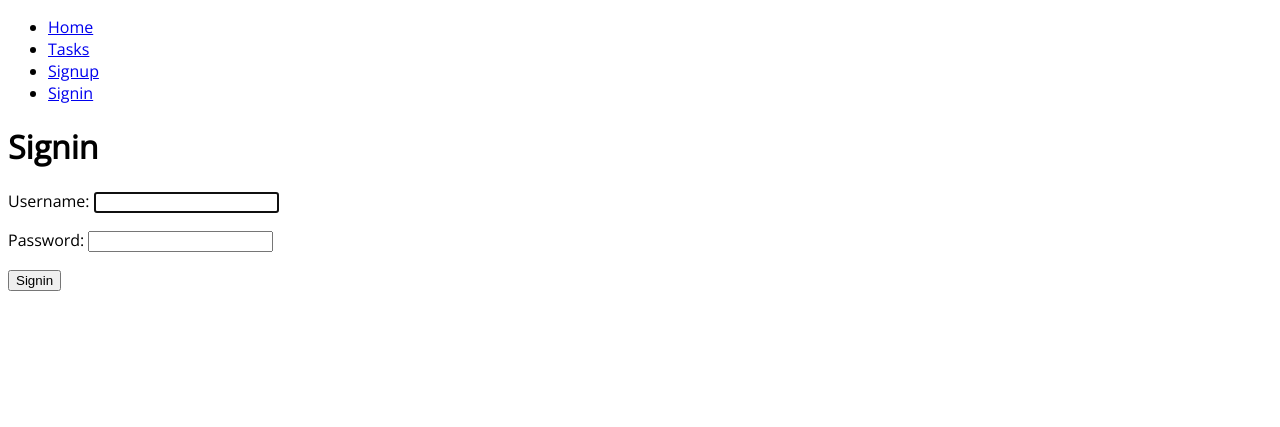
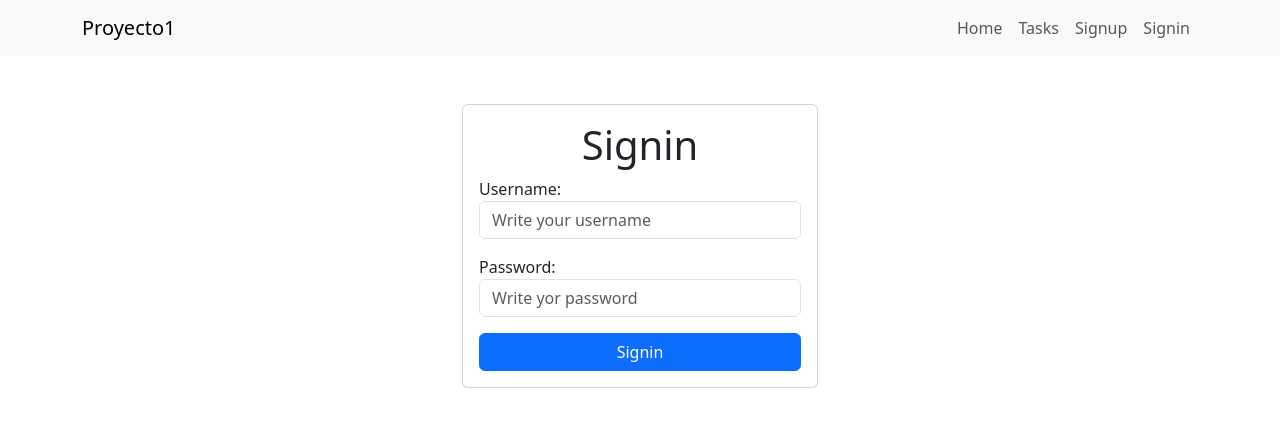
Before and after one commit to MariaDelCGodoy/Proyecto1, a Django app: page /signin/ in a window 1280 px wide. Shown: the top 427 px of the page. Run offline with Django 4.2, Linux system fonts and the light colour scheme.

Commit message:
agregados estilos

```diff
--- a/tasks/templates/base.html
+++ b/tasks/templates/base.html
@@ -4,39 +4,46 @@
     <meta charset="UTF-8">
     <meta name="viewport"
           content="width=device-width, user-scalable=no, initial-scale=1.0, maximum-scale=1.0, minimum-scale=1.0">
-    <link rel="preconnect" href="https://fonts.googleapis.com">
-    <link rel="preconnect" href="https://fonts.gstatic.com" crossorigin>
-    <link href="https://fonts.googleapis.com/css2?family=Open+Sans:wght@300&display=swap" rel="stylesheet">
-    <style type="text/css" media="screen">
-        body{font-family: 'Open Sans', sans-serif;}
-    </style>
+
     <meta http-equiv="X-UA-Compatible" content="ie=edge">
     <title>Proyecto1</title>
+    <link rel="stylesheet" href="https://cdn.jsdelivr.net/npm/bootstrap@5.3.0/dist/css/bootstrap.min.css">
 </head>
 <body>
-    <nav>
-        <ul>
-            <li>
-                <a href="/">Home</a>
+
+
+
+ <nav class="navbar navbar-expand-lg bg-body-tertiary">
+  <div class="container">
+    <a class="navbar-brand" href="#">Proyecto1</a>
+    <button class="navbar-toggler" type="button" data-bs-toggle="collapse" data-bs-target="#navbarNav" aria-controls="navbarNav" aria-expanded="false" aria-label="Toggle navigation">
+      <span class="navbar-toggler-icon"></span>
+    </button>
+    <div class="collapse navbar-collapse" id="navbarNav">
+      <ul class="navbar-nav ms-auto">
+        <li class="nav-item">
+            <a class="nav-link" href="/">Home</a>
         </li>
-            <li>
-                <a href="/tasks">Tasks</a>
+        <li class="nav-item">
+            <a class="nav-link" href="/tasks">Tasks</a>
         </li>
         {% if user.is_authenticated %}
-            <li>
-                <a href="/logout">Logout</a>
+        <li class="nav-item">
+            <a class="nav-link" href="/logout">Logout</a>
         </li>
         {% else %}
-            <li>
-                <a href="/signup">Signup</a>
+        <li class="nav-item">
+            <a class="nav-link" href="/signup">Signup</a>
         </li>
-            <li>
-                <a href="/signin">Signin</a>
+        <li class="nav-item">
+            <a class="nav-link" href="/signin">Signin</a>
         </li>
         {% endif %}
+      </ul>
+    </div>
+  </div>
+</nav>
 
-        </ul>
-    </nav>
 
 
     {% block content %}
--- a/tasks/templates/signin.html
+++ b/tasks/templates/signin.html
@@ -1,16 +1,34 @@
 {% extends 'base.html' %}
 
 {% block content %}
-<h1>Signin</h1>
-{{error}}
-<form action="/signin/" method="POST">
-    {% csrf_token %}
-    {{form.as_p}}
-    <button>
-        Signin
-    </button>
 
-</form>
+<main class="container">
+    <div class="row">
+        <div class="col-md-4 offset-md-4 mt-5">
+            <form action="/signin/"  method="POST" class="card card-body">
+                {% csrf_token %}
+                <h1 class="text-center">Signin</h1>
+                {{error}}
+               <div class="mb-3">
+                   <label for="username">Username:</label>
+                   <input type="text" name="username" id="username" class="form-control" placeholder="Write your username">
+               </div>
+                <div class="mb-3">
+                   <label for="password">Password:</label>
+                   <input type="password" name="password" id="password" class="form-control" placeholder="Write yor password">
+               </div>
+                <button class="btn btn-primary">
+                    Signin
+                </button>
+            </form>
+        </div>
+    </div>
+</main>
+
+
+
+
+
 
 
 {% endblock %}
```
Also changed, not shown: tasks/templates/home.html (+15 -2 lines), tasks/templates/signup.html (+26 -9 lines), db.sqlite3. Lines whose indentation alone changed are shown as unchanged.
